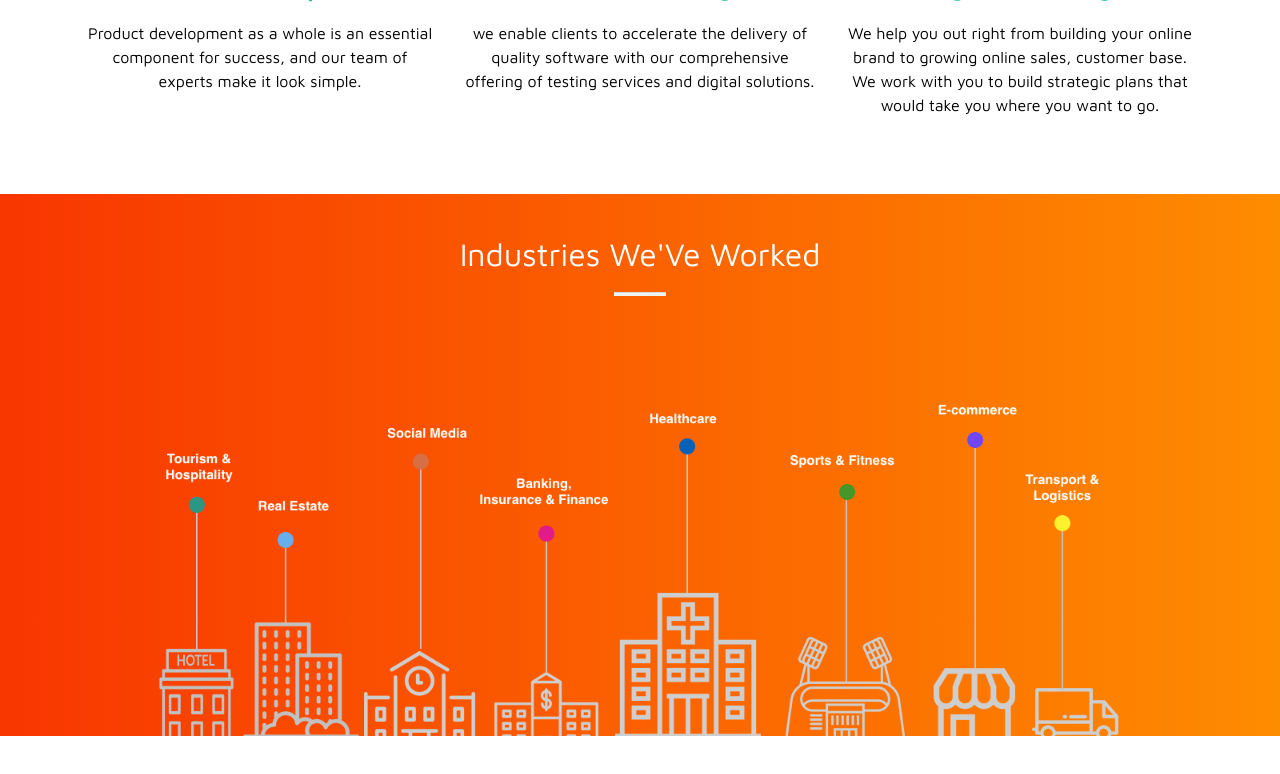
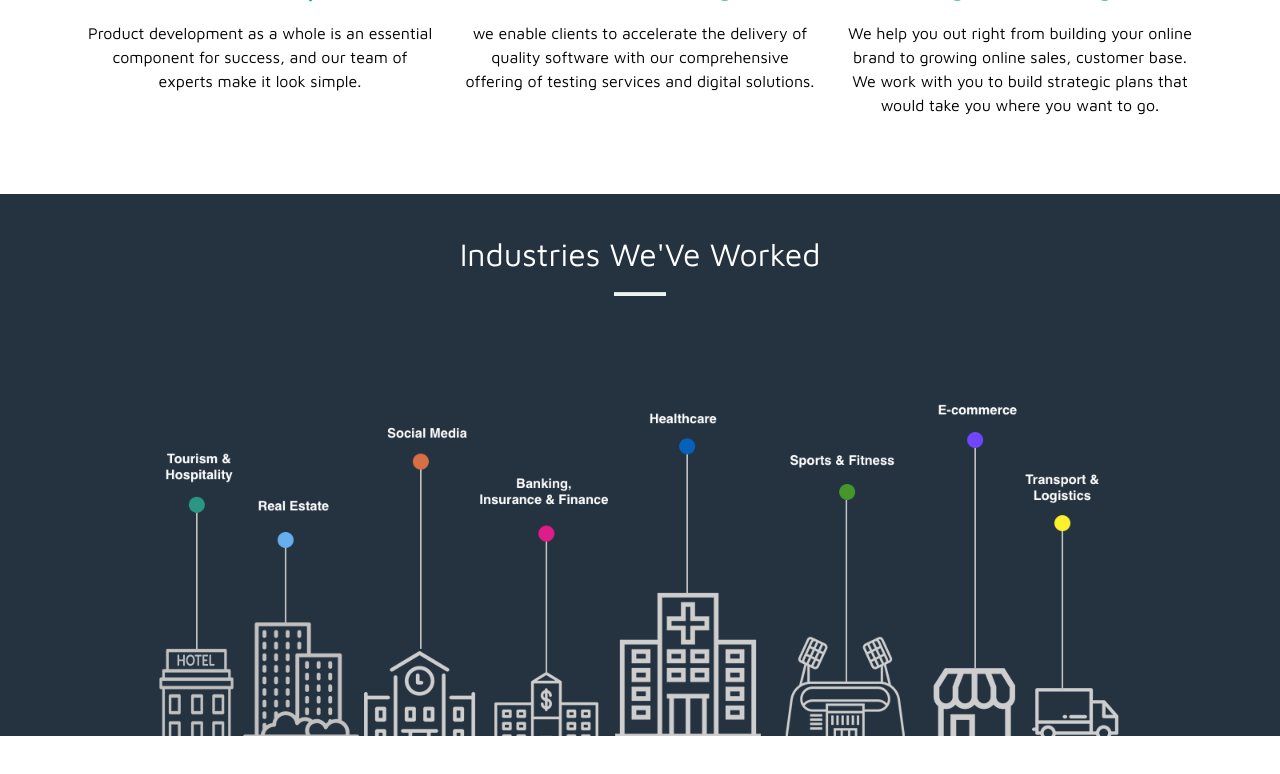
Before and after one commit to AOCINC/Aoc_Business, a Django app: page / in a window 1280 px wide. Shown: the part 1411-2185 px from the top of the page. Run offline with Django 3.2, Linux system fonts and the light colour scheme; some libraries are stand-ins or nearby versions; some web fonts are replaced.

Commit message:
navlink & third div fixes

```diff
--- a/Aoc_Business/static/css/style.css
+++ b/Aoc_Business/static/css/style.css
@@ -22,7 +22,7 @@
 
 }
 .nav-link span{
-    background:rgb(72, 204, 149);
+    background:#253341;
     margin-top:-8px;
     color:rgb(253, 253, 253);
     font-weight: bold;
@@ -308,9 +308,7 @@ h1.h2,h3,h4,h5,h6,p,small{
 #third-div-img{
     /* background-image: linear-gradient(180deg, #2af598 0%, #009efd 100%); */
     /* background-image: linear-gradient(to top, #0ba360 0%, #3cba92 100%); */
-    background: #fe8c00;  /* fallback for old browsers */
-    background: -webkit-linear-gradient(to right, #f83600, #fe8c00);  /* Chrome 10-25, Safari 5.1-6 */
-    background: linear-gradient(to right, #f83600, #fe8c00); /* W3C, IE 10+/ Edge, Firefox 16+, Chrome 26+, Opera 12+, Safari 7+ */
+    background:#253341;
     margin-bottom:3%;
     padding-left:10%;
     padding-right:10%;
```
